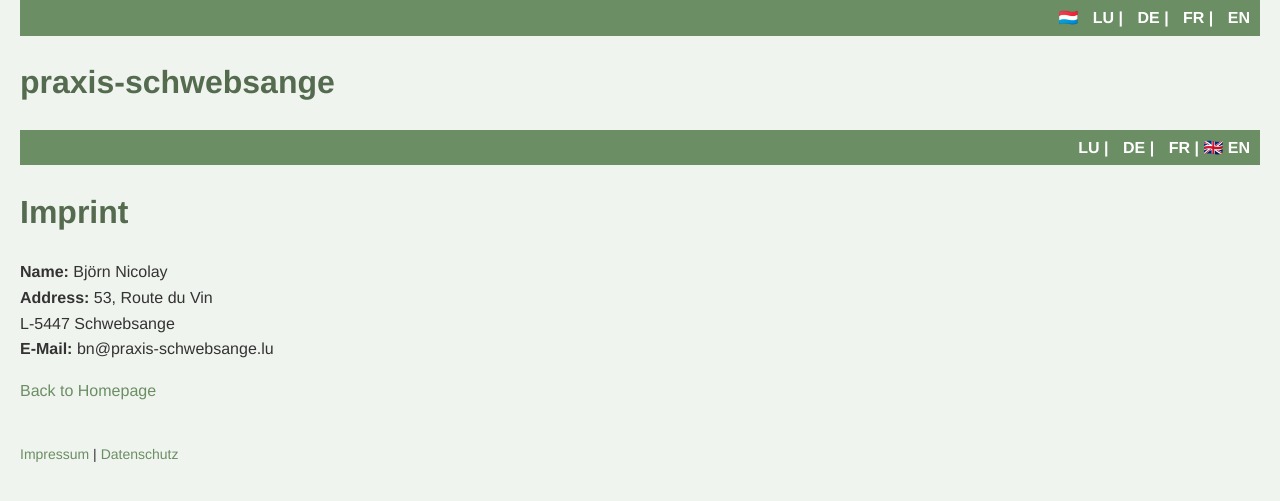
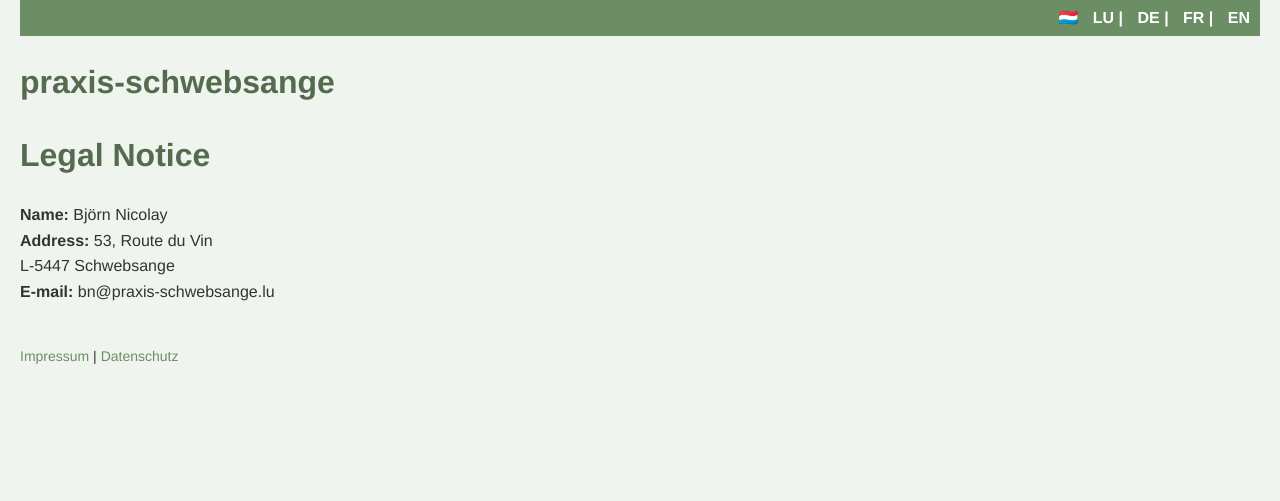
Before and after one commit to bjoernbrightside/praxis-schwebsange, a Jekyll site: the page built from en/impressum.md, in a window 1280 px wide. Shown: the top 501 px of the page. Built offline with Jekyll 4.4.1, drawn with Linux system fonts in a browser that asks for light colours.

Commit message:
Update impressum.md

```diff
--- a/en/impressum.md
+++ b/en/impressum.md
@@ -1,16 +1,12 @@
 ---
 layout: default
+lang: en
+title: Legal Notice
 ---
 
-<div class="language-bar">
-<a href="/praxis-schwebsange/lb/impressum.html">LU</a> | <a href="/praxis-schwebsange/de/impressum.html">DE</a> | <a href="/praxis-schwebsange/fr/impressum.html">FR</a> | 🇬🇧 <b>EN</b>
-</div>
-
-# Imprint
+# Legal Notice
 
 **Name:** Björn Nicolay
 **Address:** 53, Route du Vin
 L-5447 Schwebsange
-**E-Mail:** bn@praxis-schwebsange.lu
-
-[Back to Homepage](../en/)
+**E-mail:** bn@praxis-schwebsange.lu
```
